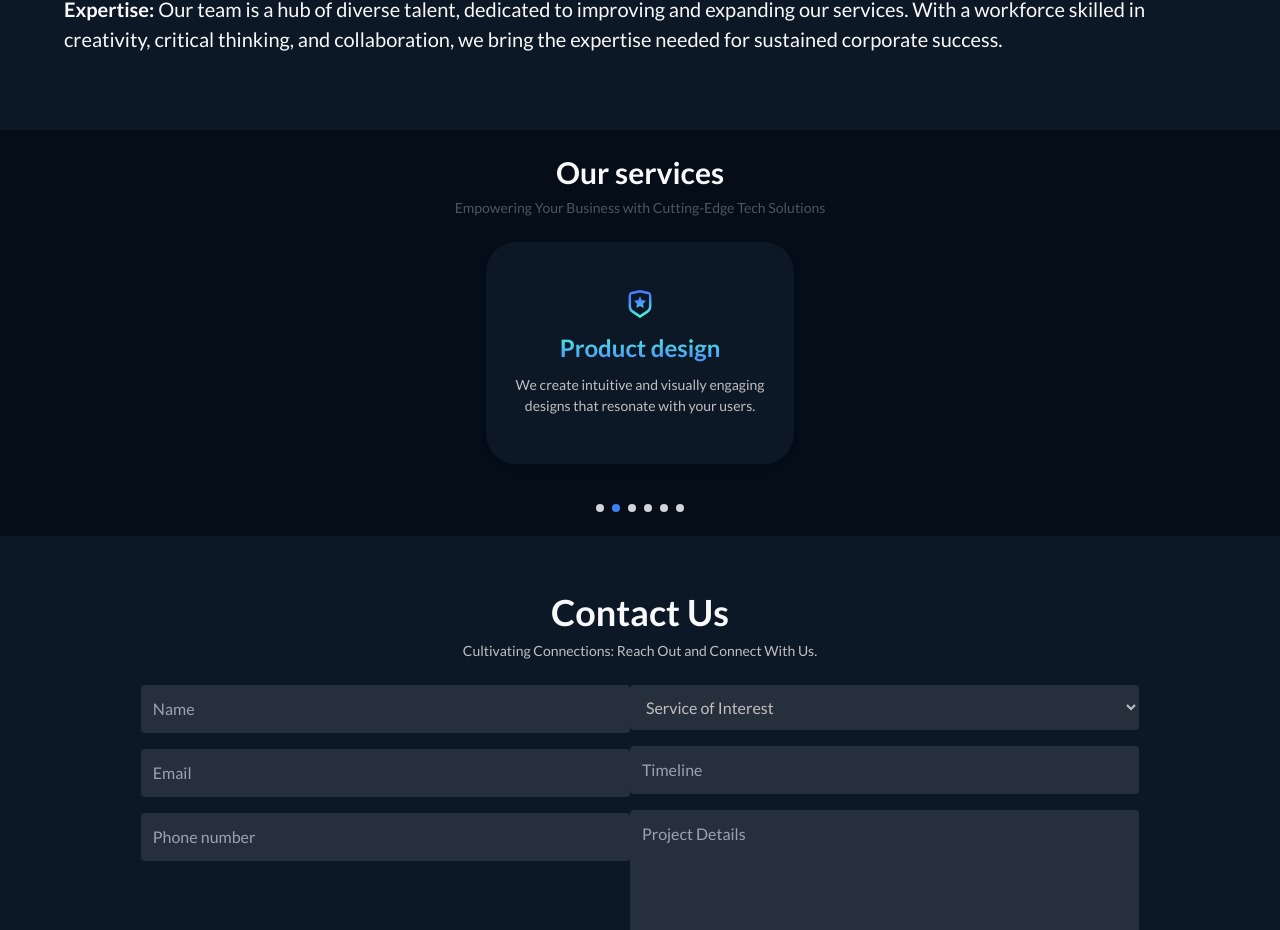
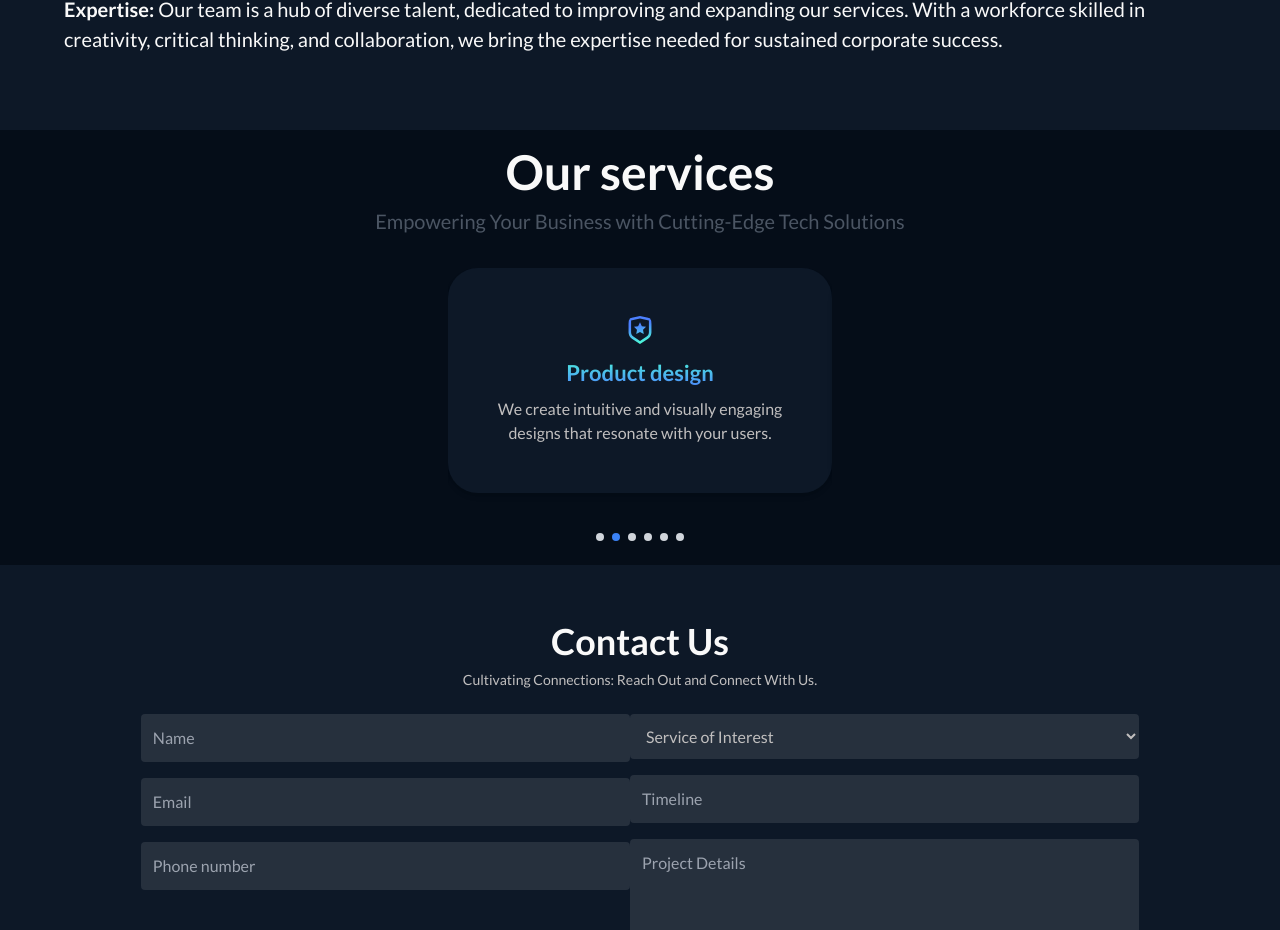
Before and after one commit to Akay74/swift-home, a Next.js app: page / in a window 1280 px wide. Shown: the part 1517-2447 px from the top of the page. Built offline with nearby package versions, Linux system fonts and the light colour scheme.

Commit message:
💄 update styling for both mobile and desktop

```diff
--- a/components/Services.jsx
+++ b/components/Services.jsx
@@ -6,7 +6,7 @@ import PlaceholderImg from '../assets/placeholder.jpg';
 import BrandMgtImg from '../assets/brand-mgt.svg';
 
 const ServiceCard = ({ title, description, imageSrc }) => (
-  <div className="bg-[#0D1827] rounded-[30px] mb-6 shadow-md px-4 py-12 mx-auto w-[80%] text-center">
+  <div className="bg-[#0D1827] rounded-[30px] mb-6 shadow-md px-8 py-12 mx-auto w-[80%] md:w-[100%] text-center">
     <div className="w-6 h-6 mb-4 mx-auto">
       <Image
         src={imageSrc}
@@ -15,8 +15,8 @@ const ServiceCard = ({ title, description, imageSrc }) => (
         className="rounded-t-lg"
       />
     </div>
-    <h3 className="text-[24px] font-semibold mb-2 bg-gradient-to-b from-[#4CFFD6] to-[#4C80FF] text-transparent bg-clip-text">{title}</h3>
-    <p className="text-[14px] text-[#C1BFBF]">{description}</p>
+    <h3 className="text-[22px] font-semibold mb-2 bg-gradient-to-b from-[#4CFFD6] to-[#4C80FF] text-transparent bg-clip-text">{title}</h3>
+    <p className="text-[14px] text-[#C1BFBF] md:text-[16px]">{description}</p>
   </div>
 );
 
@@ -127,9 +127,9 @@ const Services = () => {
   }, [services.length]);
 
   return (
-    <div className="container mx-auto mt-16 mb-6 px-4 py-6 bg-[#050D18]" id='our-services'>
-      <h1 className="text-3xl text-[#F9F9F9] font-bold text-center mb-2">Our services</h1>
-      <h2 className="text-sm text-gray-600 text-center mb-6">
+    <div className="mx-auto mt-16 mb-6 px-3 py-6 bg-[#050D18]" id='our-services'>
+      <h1 className="text-3xl text-[#F9F9F9] font-bold text-center mb-2 md:text-[48px]">Our services</h1>
+      <h2 className="text-[12px] text-gray-600 text-center mb-6 md:mb-8 md:mt-4 md:text-[20px]">
         Empowering Your Business with Cutting-Edge Tech Solutions
       </h2>
 
```
